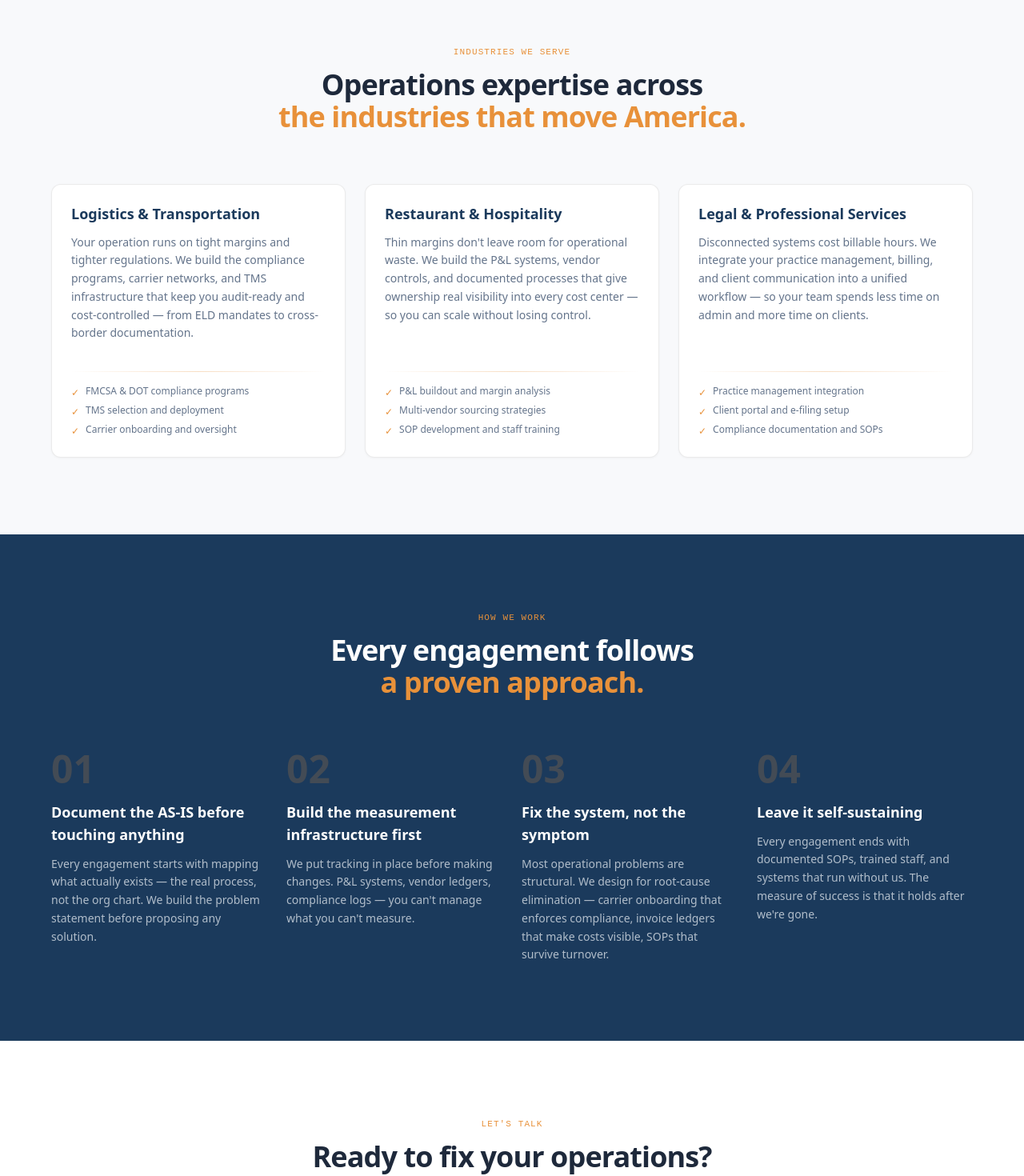
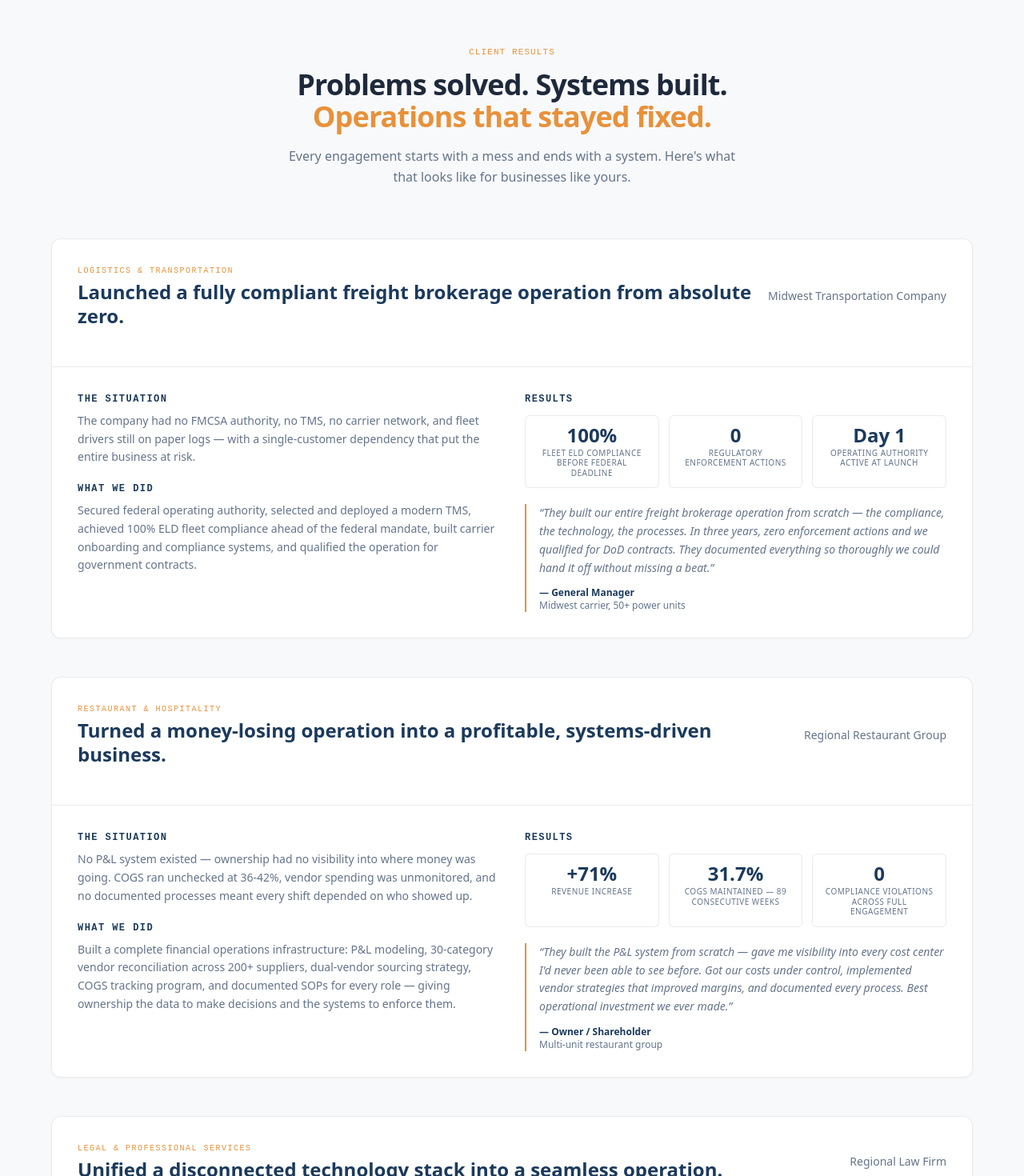
Before and after one commit to tru0blu0/trublue-solution, a React (Vite) app: page / in a window 1280 px wide. Shown: the part 1880-3350 px from the top of the page at 80% size. Built offline with nearby package versions, Linux system fonts and the light colour scheme.

Commit message:
feat: completely revamp results section as client-facing marketing â€” proper case stories with testimonials, no personal resume language

```diff
--- a/src/components/CaseStudies.tsx
+++ b/src/components/CaseStudies.tsx
@@ -1,5 +1,5 @@
 import { motion } from 'framer-motion'
-import { industryResults } from '../data'
+import { clientResults, hero } from '../data'
 
 export default function CaseStudies() {
   return (
@@ -11,41 +11,126 @@ export default function CaseStudies() {
           whileInView={{ opacity: 1, y: 0 }}
           viewport={{ once: true, margin: '-100px' }}
         >
-          <span className="section-tag mb-3 block">Industries We Serve</span>
+          <span className="section-tag mb-3 block">Client Results</span>
           <h2 className="font-display text-3xl md:text-4xl font-bold tracking-tight text-balance">
-            Operations expertise across<br />
-            <span className="text-gold">the industries that move America.</span>
+            Problems solved. Systems built.<br />
+            <span className="text-gold">Operations that stayed fixed.</span>
           </h2>
+          <p className="text-text-muted mt-4 max-w-xl mx-auto leading-relaxed">
+            Every engagement starts with a mess and ends with a system. Here's what that looks like
+            for businesses like yours.
+          </p>
         </motion.div>
 
-        <div className="grid lg:grid-cols-3 gap-6">
-          {industryResults.map((ind, i) => (
+        <div className="space-y-12">
+          {clientResults.map((result, i) => (
             <motion.div
-              key={ind.industry}
-              className="card-base p-6 flex flex-col"
-              initial={{ opacity: 0, y: 20 }}
+              key={result.id}
+              initial={{ opacity: 0, y: 30 }}
               whileInView={{ opacity: 1, y: 0 }}
-              viewport={{ once: true, margin: '-50px' }}
+              viewport={{ once: true, margin: '-80px' }}
               transition={{ delay: i * 0.1 }}
             >
-              <h3 className="font-display text-lg font-bold mb-3 leading-snug text-navy">
-                {ind.industry}
-              </h3>
-              <p className="text-sm text-text-muted mb-5 leading-relaxed flex-1">
-                {ind.description}
-              </p>
-              <div className="gold-rule my-4" />
-              <ul className="space-y-1.5">
-                {ind.highlights.map((h) => (
-                  <li key={h} className="text-xs text-text-muted flex items-start gap-2">
-                    <span className="text-gold mt-0.5 shrink-0">✓</span>
-                    {h}
-                  </li>
-                ))}
-              </ul>
+              {/* Client result card */}
+              <div className="card-base overflow-hidden">
+                {/* Header */}
+                <div className="p-6 md:p-8 border-b border-border">
+                  <div className="flex flex-col md:flex-row md:items-center md:justify-between gap-3 mb-4">
+                    <div>
+                      <span className="font-mono text-[10px] tracking-[0.15em] text-gold uppercase mb-1 block">
+                        {result.industry}
+                      </span>
+                      <h3 className="font-display text-xl md:text-2xl font-bold text-navy leading-tight">
+                        {result.summary}
+                      </h3>
+                    </div>
+                    <span className="text-sm text-text-muted font-medium shrink-0">
+                      {result.client}
+                    </span>
+                  </div>
+                </div>
+
+                {/* Body — two columns on desktop */}
+                <div className="p-6 md:p-8 grid md:grid-cols-2 gap-8">
+                  <div className="space-y-5">
+                    <div>
+                      <h4 className="text-xs font-bold text-navy uppercase tracking-[0.12em] mb-2 font-mono">
+                        The Situation
+                      </h4>
+                      <p className="text-sm text-text-muted leading-relaxed">
+                        {result.situation}
+                      </p>
+                    </div>
+                    <div>
+                      <h4 className="text-xs font-bold text-navy uppercase tracking-[0.12em] mb-2 font-mono">
+                        What We Did
+                      </h4>
+                      <p className="text-sm text-text-muted leading-relaxed">
+                        {result.whatWeDid}
+                      </p>
+                    </div>
+                  </div>
+
+                  {/* Outcomes + testimonial */}
+                  <div className="space-y-5">
+                    <div>
+                      <h4 className="text-xs font-bold text-navy uppercase tracking-[0.12em] mb-3 font-mono">
+                        Results
+                      </h4>
+                      <div className="grid grid-cols-3 gap-3">
+                        {result.outcomes.map((o) => (
+                          <div
+                            key={o.label}
+                            className="bg-white border border-border rounded-md p-3 text-center"
+                          >
+                            <div className="font-display text-2xl font-bold text-navy leading-none mb-1">
+                              {o.metric}
+                            </div>
+                            <div className="text-[10px] text-text-muted leading-tight uppercase tracking-[0.05em]">
+                              {o.label}
+                            </div>
+                          </div>
+                        ))}
+                      </div>
+                    </div>
+
+                    {/* Testimonial */}
+                    <blockquote className="relative border-l-2 border-gold pl-4 italic text-sm text-text-muted leading-relaxed">
+                      &ldquo;{result.testimonial.quote}&rdquo;
+                      <footer className="mt-3 not-italic">
+                        <p className="font-display font-bold text-navy text-xs">
+                          &mdash; {result.testimonial.name}
+                        </p>
+                        <p className="text-xs text-text-muted">
+                          {result.testimonial.role}
+                        </p>
+                      </footer>
+                    </blockquote>
+                  </div>
+                </div>
+              </div>
             </motion.div>
           ))}
         </div>
+
+        {/* Bottom CTA */}
+        <motion.div
+          className="mt-16 text-center"
+          initial={{ opacity: 0, y: 20 }}
+          whileInView={{ opacity: 1, y: 0 }}
+          viewport={{ once: true }}
+        >
+          <p className="text-text-muted mb-6 text-lg">
+            Your operation could be the next one on this page.
+          </p>
+          <a
+            href="#contact"
+            className="inline-flex items-center gap-2 font-mono text-sm uppercase tracking-[0.1em] px-8 py-4 bg-navy text-white hover:bg-navy-light transition-colors rounded-md font-medium"
+          >
+            {hero.cta}
+            <span aria-hidden="true">→</span>
+          </a>
+        </motion.div>
       </div>
     </section>
   )
--- a/src/data.ts
+++ b/src/data.ts
@@ -72,21 +72,60 @@ export const services = [
   },
 ]
 
-export const industryResults = [
+export const clientResults = [
   {
+    id: 'logistics',
+    client: 'Midwest Transportation Company',
     industry: 'Logistics & Transportation',
-    description: 'Your operation runs on tight margins and tighter regulations. We build the compliance programs, carrier networks, and TMS infrastructure that keep you audit-ready and cost-controlled — from ELD mandates to cross-border documentation.',
-    highlights: ['FMCSA & DOT compliance programs', 'TMS selection and deployment', 'Carrier onboarding and oversight'],
+    summary: 'Launched a fully compliant freight brokerage operation from absolute zero.',
+    situation: 'The company had no FMCSA authority, no TMS, no carrier network, and fleet drivers still on paper logs — with a single-customer dependency that put the entire business at risk.',
+    whatWeDid: 'Secured federal operating authority, selected and deployed a modern TMS, achieved 100% ELD fleet compliance ahead of the federal mandate, built carrier onboarding and compliance systems, and qualified the operation for government contracts.',
+    outcomes: [
+      { metric: '100%', label: 'Fleet ELD compliance before federal deadline' },
+      { metric: '0', label: 'Regulatory enforcement actions' },
+      { metric: 'Day 1', label: 'Operating authority active at launch' },
+    ],
+    testimonial: {
+      quote: 'They built our entire freight brokerage operation from scratch — the compliance, the technology, the processes. In three years, zero enforcement actions and we qualified for DoD contracts. They documented everything so thoroughly we could hand it off without missing a beat.',
+      name: 'General Manager',
+      role: 'Midwest carrier, 50+ power units',
+    },
   },
   {
+    id: 'restaurant',
+    client: 'Regional Restaurant Group',
     industry: 'Restaurant & Hospitality',
-    description: 'Thin margins don\'t leave room for operational waste. We build the P&L systems, vendor controls, and documented processes that give ownership real visibility into every cost center — so you can scale without losing control.',
-    highlights: ['P&L buildout and margin analysis', 'Multi-vendor sourcing strategies', 'SOP development and staff training'],
+    summary: 'Turned a money-losing operation into a profitable, systems-driven business.',
+    situation: 'No P&L system existed — ownership had no visibility into where money was going. COGS ran unchecked at 36-42%, vendor spending was unmonitored, and no documented processes meant every shift depended on who showed up.',
+    whatWeDid: 'Built a complete financial operations infrastructure: P&L modeling, 30-category vendor reconciliation across 200+ suppliers, dual-vendor sourcing strategy, COGS tracking program, and documented SOPs for every role — giving ownership the data to make decisions and the systems to enforce them.',
+    outcomes: [
+      { metric: '+71%', label: 'Revenue increase' },
+      { metric: '31.7%', label: 'COGS maintained — 89 consecutive weeks' },
+      { metric: '0', label: 'Compliance violations across full engagement' },
+    ],
+    testimonial: {
+      quote: 'They built the P&L system from scratch — gave me visibility into every cost center I\'d never been able to see before. Got our costs under control, implemented vendor strategies that improved margins, and documented every process. Best operational investment we ever made.',
+      name: 'Owner / Shareholder',
+      role: 'Multi-unit restaurant group',
+    },
   },
   {
+    id: 'legal',
+    client: 'Regional Law Firm',
     industry: 'Legal & Professional Services',
-    description: 'Disconnected systems cost billable hours. We integrate your practice management, billing, and client communication into a unified workflow — so your team spends less time on admin and more time on clients.',
-    highlights: ['Practice management integration', 'Client portal and e-filing setup', 'Compliance documentation and SOPs'],
+    summary: 'Unified a disconnected technology stack into a seamless operation.',
+    situation: 'The firm\'s practice management system operated in a silo — no sync with email or calendar, no client portal for document exchange, no integrated payment processing. Managing 20+ concurrent client files across 7 practice areas without standardized workflows was costing billable hours.',
+    whatWeDid: 'Integrated the practice management platform with Google Workspace, deployed a secure client portal and compliant payment processing, built the client onboarding SOP from scratch, and established e-filing workflows that processed filings daily with a perfect acceptance record.',
+    outcomes: [
+      { metric: '~20', label: 'Concurrent client files managed seamlessly' },
+      { metric: '7+', label: 'Practice areas supported on unified platform' },
+      { metric: '0', label: 'E-filing rejections across multi-year engagement' },
+    ],
+    testimonial: {
+      quote: 'They connected systems we didn\'t even know could talk to each other. Our practice management, email, calendar, billing, and client portal all work together now. The onboarding SOP they built is still what we use with every new client.',
+      name: 'Managing Partner',
+      role: 'Regional law firm, multiple practice areas',
+    },
   },
 ]
 
```
